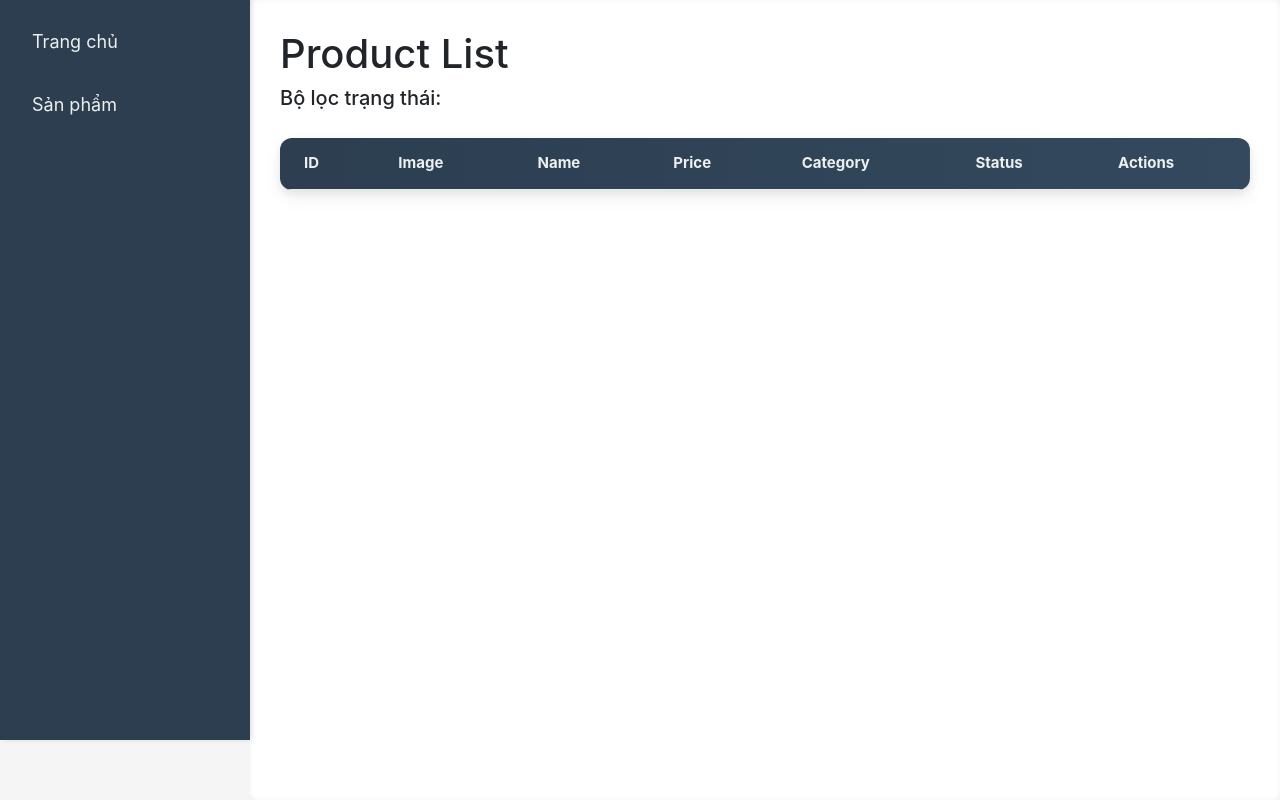
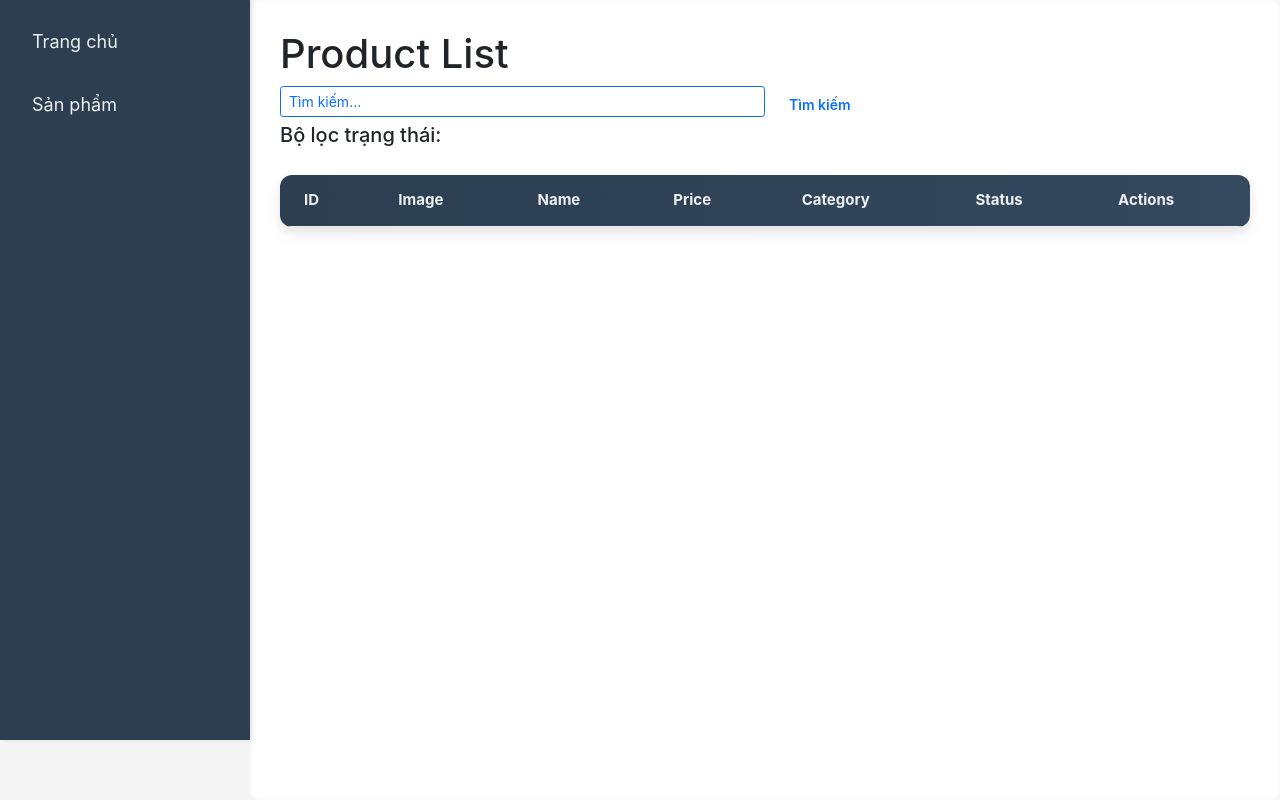
Before and after one commit to trancongquochuy123/project-management, a Node server app: template views/admin/pages/products/index.pug in a window 1280 px wide. Shown: the part 60-860 px from the top of the page. Run offline with Node 20, Linux system fonts and the light colour scheme; the template is opened without the code that fills it, so the values that code supplies are empty; some libraries are stand-ins or nearby versions.

Commit message:
4. Tính năng tìm kiếm (Front-End)

```diff
--- a/controllers/admin/product.controller.js
+++ b/controllers/admin/product.controller.js
@@ -25,7 +25,7 @@ module.exports.index = async (req, res) => {
         const index = filterStatus.findIndex(item => item.status === req.query.status);
         filterStatus[index].class = "active";
     } else {
-        const index = filterStatus.findIndex(item => item.status === req.query.status);
+        const index = filterStatus.findIndex(item => item.status === "");
         filterStatus[index].class = "active";
     }
 
--- a/controllers/client/product.controller.js
+++ b/controllers/client/product.controller.js
@@ -3,7 +3,6 @@ const Product = require("../../models/product.model");
 // [GET] /products
 module.exports.index = async (req, res) => {
     try {
-        console.log("Fetching products...");
 
         const products = await Product.find({
             deleted: false,
--- a/public/admin/css/style.css
+++ b/public/admin/css/style.css
@@ -219,4 +219,25 @@
     /* Viền xanh */
 }
 
+.custom-search-input {
+    width: 50%;
+    border-color: #0d6efd;
+    /* Màu viền xanh (Bootstrap primary) */
+    color: #0d6efd;
+    /* Text màu xanh nếu người dùng nhập */
+}
+
+.custom-search-input::placeholder {
+    color: #0d6efd;
+    /* Placeholder màu xanh */
+    opacity: 1;
+    /* Đảm bảo màu hiển thị rõ */
+}
+
+.custom-search-input:focus {
+    border-color: #0d6efd;
+    box-shadow: 0 0 0 0.2rem rgba(13, 110, 253, 0.25);
+    /* Shadow xanh khi focus */
+}
+
 /* End table */
--- a/public/admin/js/script.js
+++ b/public/admin/js/script.js
@@ -18,5 +18,29 @@ if (ButtonStatus.length > 0) {
     })
 }
 
-console.log(ButtonStatus);
 // End Button Status
+
+// Form Search
+const formSearch = document.querySelector('#form-search')
+console.log(formSearch);
+if (formSearch) {
+    let url = new URL(window.location.href);
+
+    formSearch.addEventListener('submit', (e) => {
+        console.log("e",e);
+        e.preventDefault()
+
+        const keyword = e.target.elements.keyword.value
+        console.log("keyword",keyword);
+
+        if (keyword) {
+            url.searchParams.set('keyword', keyword);
+        } else {
+            url.searchParams.delete('keyword');
+        }
+
+        window.location.href = url.href;
+    })
+}
+
+//End Form Search
--- a/views/admin/pages/products/index.pug
+++ b/views/admin/pages/products/index.pug
@@ -2,6 +2,15 @@ extend ../../layout/default.pug
 
 block main
     h1 Product List
+    form(class="d-flex" role="search" id="form-search")
+        input.form-control.form-control-sm.custom-search-input.mr-2(
+            type="text",
+            name="keyword",
+            placeholder="Tìm kiếm...",
+            aria-label="Search"
+        )
+        button.btn.btn-outline-primary.btn-sm(type="submit") Tìm kiếm
+
     h5.mb-2 Bộ lọc trạng thái:
     div.d-flex.align-items-center.gap-3
         div.btn-group(role="group" aria-label="Filter status buttons")
```
